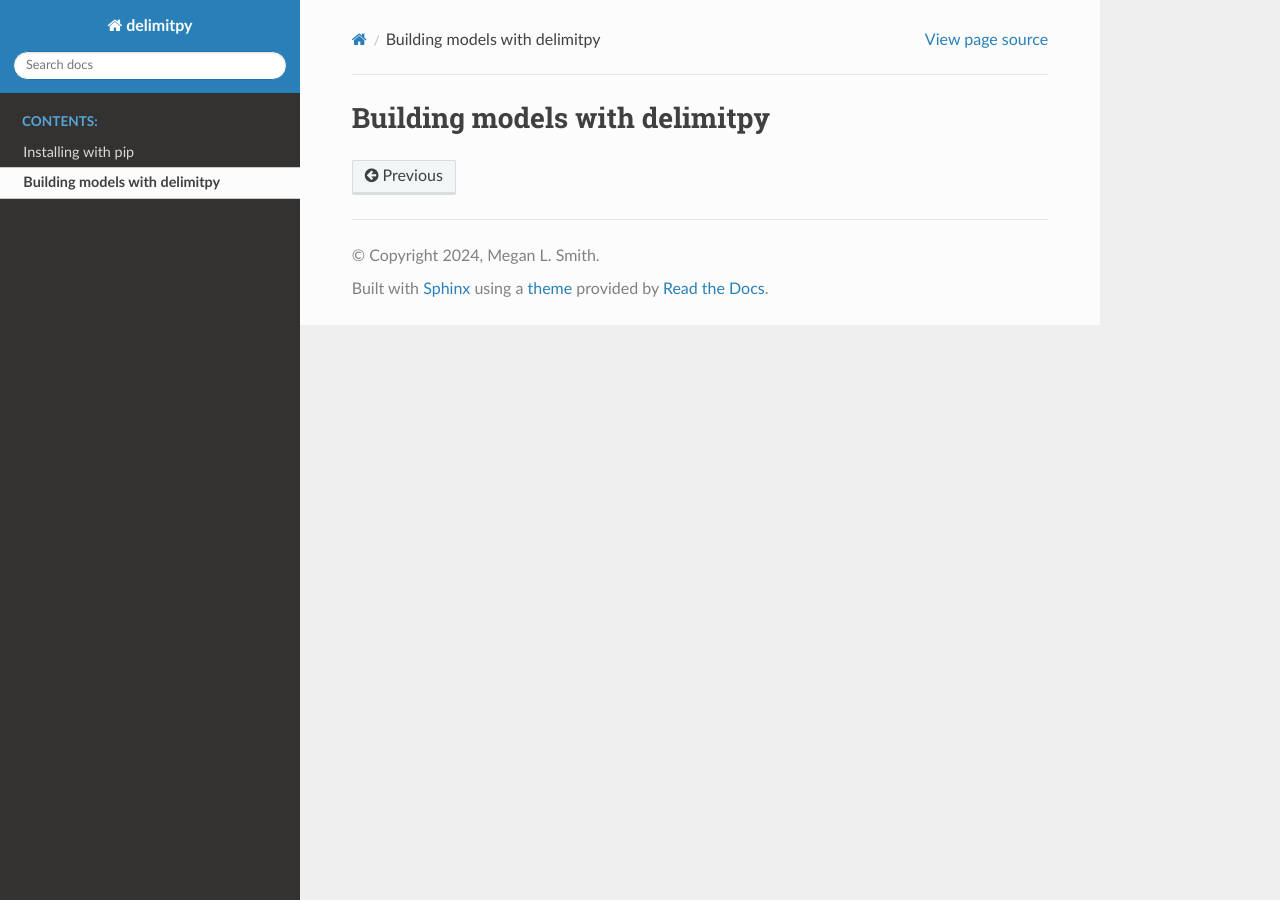
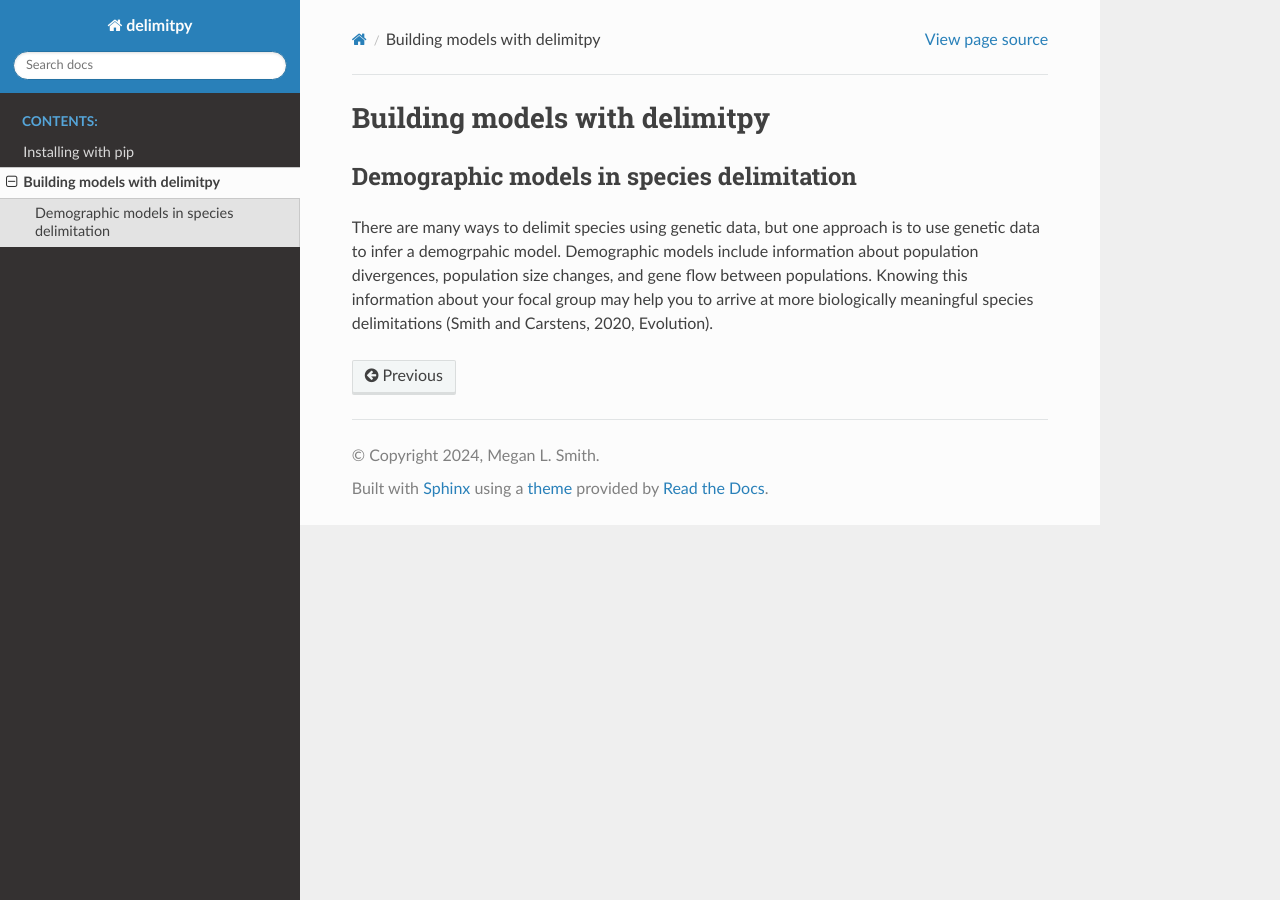
Before and after one commit to SmithLabBio/popai, a Sphinx documentation site: the page built from docs/usage/buildingmodels.rst, in a window 1280 px wide. Built offline with Sphinx 7.4.7 and the Read the Docs theme 2.0.0, drawn with Linux system fonts in a browser that asks for light colours.

Commit message:
Update buildingmodels.rst

```diff
--- a/docs/usage/buildingmodels.rst
+++ b/docs/usage/buildingmodels.rst
@@ -1,3 +1,11 @@
 ##############################
 Building models with delimitpy
 ##############################
+
+==========================================
+Demographic models in species delimitation
+==========================================
+
+There are many ways to delimit species using genetic data, but one approach is to use genetic data to infer a demogrpahic model.
+Demographic models include information about population divergences, population size changes, and gene flow between populations.
+Knowing this information about your focal group may help you to arrive at more biologically meaningful species delimitations (Smith and Carstens, 2020, Evolution).
```
